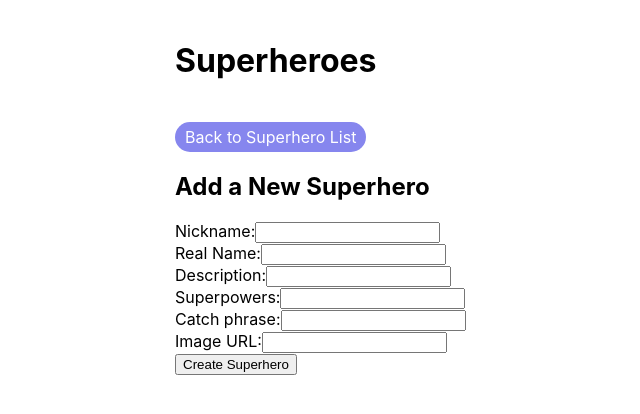
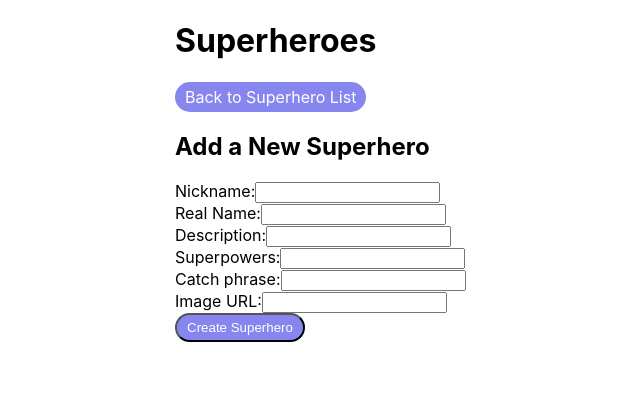
Before and after one commit to JeK566787/superheroes-app, a React (Create React App) app: page /new in a window 1280 px wide. Shown: the top 414 px of the page, without its empty margins (65-705 px from the left). Built offline with nearby package versions, Linux system fonts and the light colour scheme; no server answers.

Commit message:
add styles

```diff
--- a/src/frontend/NewSuperheroForm.jsx
+++ b/src/frontend/NewSuperheroForm.jsx
@@ -45,7 +45,7 @@ const NewSuperheroForm = ({ handleAddSuperhero }) => {
   return (
     <>
       {" "}
-      <Link className="back-link" to="/">
+      <Link className="btn" to="/">
         Back to Superhero List
       </Link>
       <form onSubmit={handleSubmit}>
@@ -102,7 +102,9 @@ const NewSuperheroForm = ({ handleAddSuperhero }) => {
           />
         </div>
         {/* Add other form fields */}
-        <button type="submit">Create Superhero</button>
+        <button className="btn" type="submit">
+          Create Superhero
+        </button>
       </form>
     </>
   );
--- a/src/frontend/SuperheroDetails.jsx
+++ b/src/frontend/SuperheroDetails.jsx
@@ -28,10 +28,10 @@ const SuperheroDetails = () => {
     <div className="container">
       <h2 className="heading">Superhero Details</h2>
       <div className="details-btn-container">
-        <Link className="back-link" to="/">
+        <Link className="btn" to="/">
           Back to Superhero List
         </Link>
-        <Link className="back-link" to={`/superheroes/${id}/edit`}>
+        <Link className="btn" to={`/superheroes/${id}/edit`}>
           Edit the Superhero
         </Link>
       </div>
--- a/src/frontend/SuperheroList.jsx
+++ b/src/frontend/SuperheroList.jsx
@@ -24,12 +24,12 @@ const SuperheroList = ({
   };
   return (
     <div>
-      <Link className="back-link" to="/new">
+      <Link className="btn" to="/new">
         Add Superhero
       </Link>
       <ul className="hero-list">
         {superheroes.map((superhero) => (
-          <li key={superhero._id}>
+          <li key={superhero._id} className="list-item">
             <Link to={`/superheroes/${superhero._id}`}>
               <div className="pic-container">
                 <img
@@ -39,10 +39,10 @@ const SuperheroList = ({
                 />
               </div>
               <p>{superhero.nickname}</p>
-              <button className="button">See more details</button>
+              <button className="btn">See more details</button>
             </Link>
             <button
-              className="button delete-button"
+              className="btn delete-button"
               onClick={() => handleDelete(superhero._id)}
             >
               Delete
@@ -50,11 +50,17 @@ const SuperheroList = ({
           </li>
         ))}
       </ul>
-      <div>
-        <button onClick={handlePrevPage} disabled={currentPage === 1}>
+      <div className="pagination-container">
+        <button
+          className="btn"
+          onClick={handlePrevPage}
+          disabled={currentPage === 1}
+        >
           Previous Page
         </button>
-        <button onClick={handleNextPage}>Next Page</button>
+        <button className="btn" onClick={handleNextPage}>
+          Next Page
+        </button>
       </div>
     </div>
   );
--- a/src/frontend/styles/App.css
+++ b/src/frontend/styles/App.css
@@ -1,7 +1,7 @@
 .container {
   max-width: 800px;
   margin: 0 auto;
-  padding: 20px;
+  padding: 0px 20px;
 }
 
 .hero-list {
@@ -35,9 +35,9 @@
   margin: 0;
 }
 
-.back-link {
+.btn {
   display: inline-block;
-  margin-top: 20px;
+
   background-color: rgb(134, 134, 238);
   color: white;
   padding: 5px 10px;
@@ -67,3 +67,13 @@
   display: flex;
   gap: 25px;
 }
+
+.list-item {
+  margin-top: 20px;
+  margin-bottom: 20px;
+}
+
+.pagination-container {
+  display: flex;
+  gap: 10px;
+}
```
